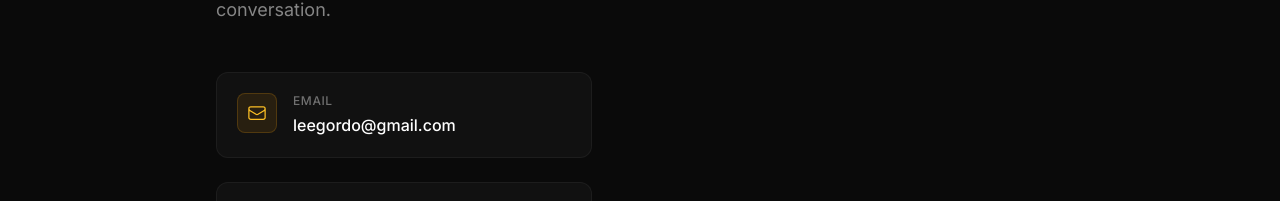
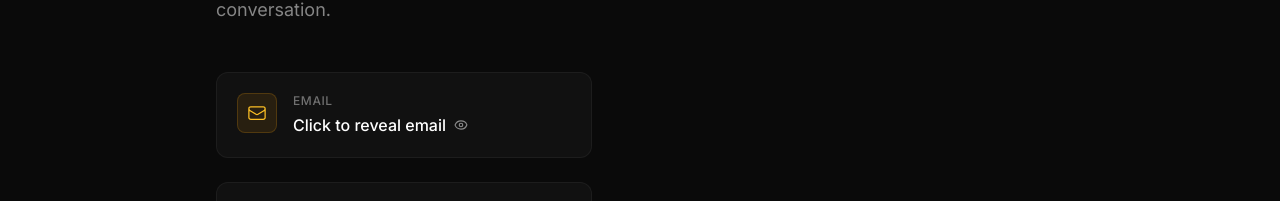
Before and after one commit to leegordo/portfolio, a Next.js app: page /contact in a window 1280 px wide. Shown: the part 500-701 px from the top of the page. Built offline with nearby package versions, Linux system fonts and the light colour scheme; no server answers.

Commit message:
Implement email obfuscation on Contact page to prevent bot scraping

```diff
--- a/app/contact/page.tsx
+++ b/app/contact/page.tsx
@@ -1,11 +1,9 @@
+"use client";
+
 import type { Metadata } from "next";
 import ScrollReveal from "@/components/ScrollReveal";
 import { getContactContent } from "@/lib/content";
-
-export const metadata: Metadata = {
-  title: "Contact",
-  description: "Get in touch with Lee Gordon. Product design, UX research, and design leadership.",
-};
+import EmailObfuscator from "@/components/EmailObfuscator";
 
 export default function ContactPage() {
   const contact = getContactContent();
@@ -38,10 +36,7 @@ export default function ContactPage() {
             <ScrollReveal delay={0.3}>
               <div className="space-y-6">
                 {/* Email */}
-                <a
-                  href={`mailto:${contact.email}`}
-                  className="group flex items-start gap-4 p-5 rounded-xl bg-surface-50 border border-white/5 hover:border-amber-500/30 transition-all duration-300"
-                >
+                <div className="group flex items-start gap-4 p-5 rounded-xl bg-surface-50 border border-white/5 hover:border-amber-500/30 transition-all duration-300">
                   <div className="w-10 h-10 rounded-lg bg-amber-500/10 border border-amber-500/20 flex items-center justify-center flex-shrink-0 group-hover:bg-amber-500/20 transition-colors duration-300">
                     <svg className="w-5 h-5 text-amber-400" fill="none" viewBox="0 0 24 24" stroke="currentColor" strokeWidth={1.5}>
                       <path strokeLinecap="round" strokeLinejoin="round" d="M21.75 6.75v10.5a2.25 2.25 0 01-2.25 2.25h-15a2.25 2.25 0 01-2.25-2.25V6.75m19.5 0A2.25 2.25 0 0019.5 4.5h-15a2.25 2.25 0 00-2.25 2.25m19.5 0v.243a2.25 2.25 0 01-1.07 1.916l-7.5 4.615a2.25 2.25 0 01-2.36 0L3.32 8.91a2.25 2.25 0 01-1.07-1.916V6.75" />
@@ -49,11 +44,9 @@ export default function ContactPage() {
                   </div>
                   <div>
                     <p className="text-white/40 text-xs font-medium tracking-wider uppercase mb-1">Email</p>
-                    <p className="text-white group-hover:text-amber-400 transition-colors duration-300 font-medium">
-                      {contact.email}
-                    </p>
+                    <EmailObfuscator email={contact.email} />
                   </div>
-                </a>
+                </div>
 
                 {/* LinkedIn */}
                 {contact.linkedinUrl && (
--- /dev/null
+++ b/components/EmailObfuscator.tsx
@@ -0,0 +1,41 @@
+"use client";
+
+import { useState } from "react";
+
+interface EmailObfuscatorProps {
+  email: string;
+}
+
+export default function EmailObfuscator({ email }: EmailObfuscatorProps) {
+  const [isRevealed, setIsRevealed] = useState(false);
+
+  // Split email to hide it in the initial render/source
+  const [user, domain] = email.split("@");
+
+  if (!isRevealed) {
+    return (
+      <button
+        onClick={() => setIsRevealed(true)}
+        className="text-white group-hover:text-amber-400 transition-colors duration-300 font-medium flex items-center gap-2 text-left"
+      >
+        Click to reveal email
+        <svg className="w-3.5 h-3.5 opacity-50" fill="none" viewBox="0 0 24 24" stroke="currentColor" strokeWidth={2}>
+          <path strokeLinecap="round" strokeLinejoin="round" d="M2.036 12.322a1.012 1.012 0 010-.644C3.399 8.049 7.21 5 12 5c4.791 0 8.601 3.049 9.964 6.322a1.012 1.012 0 010 .644C20.601 15.951 16.79 19 12 19c-4.79 0-8.601-3.049-9.964-6.322z" />
+          <path strokeLinecap="round" strokeLinejoin="round" d="M15 12a3 3 0 11-6 0 3 3 0 016 0z" />
+        </svg>
+      </button>
+    );
+  }
+
+  return (
+    <a
+      href={`mailto:${user}@${domain}`}
+      className="text-white group-hover:text-amber-400 transition-colors duration-300 font-medium"
+    >
+      {user}
+      <span className="hidden">BOT-TRAP</span>
+      &#64;
+      {domain}
+    </a>
+  );
+}
```
